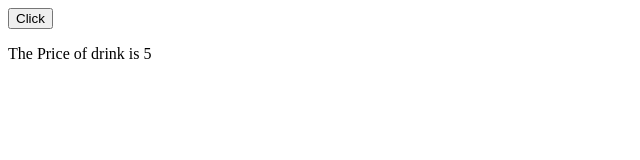
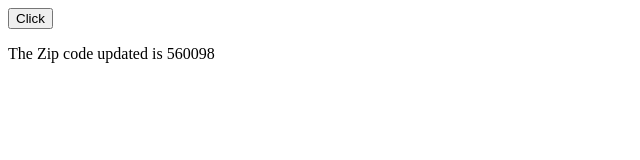
Before and after one commit to athreya-harshith/React-TypeScript-State-Management, a React (Vite) app: page / in a window 1280 px wide. Shown: the top 160 px of the page, without its empty margins (0-640 px from the left). Built offline with nearby package versions, Linux system fonts and the light colour scheme.

Commit message:
Updating the state of nested-objects

```diff
--- a/src/App.tsx
+++ b/src/App.tsx
@@ -6,17 +6,32 @@ function App() {
     price: 5,
   });
 
+  const [customer, setCustomer] = useState({
+    name: "athreya",
+    address: {
+      city: "Bengaluru",
+      zipCode: 560098,
+    },
+  });
   const handleClick = () => {
-    const newDrink = {
-      ...drink, // incase if the object has many properties then we can do like this
-      price: 10,
-    };
-    setDrink(newDrink);
+    // const newDrink = {
+    //   ...drink, // incase if the object has many properties then we can do like this
+    //   price: 10,
+    // };
+    // setDrink(newDrink);
+    setCustomer({
+      ...customer,
+      address: {
+        ...customer.address,
+        zipCode: 571401,
+      },
+    });
   };
   return (
     <div>
       <button onClick={handleClick}>Click</button>
-      <p>The Price of drink is {drink.price}</p>
+      {/* <p>The Price of drink is {drink.price}</p> */}
+      <p>The Zip code updated is {customer.address.zipCode}</p>
     </div>
   );
 }
```
